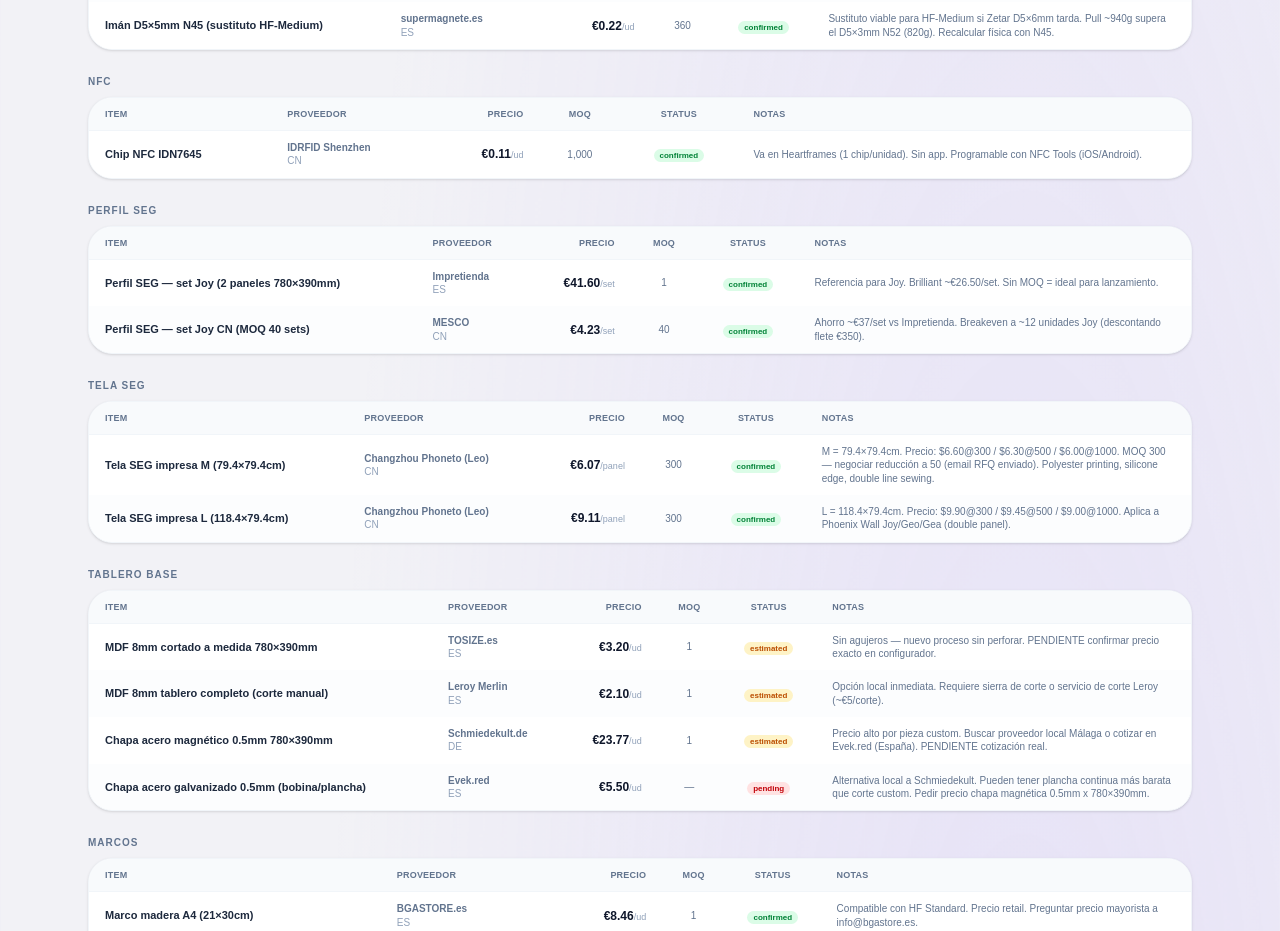
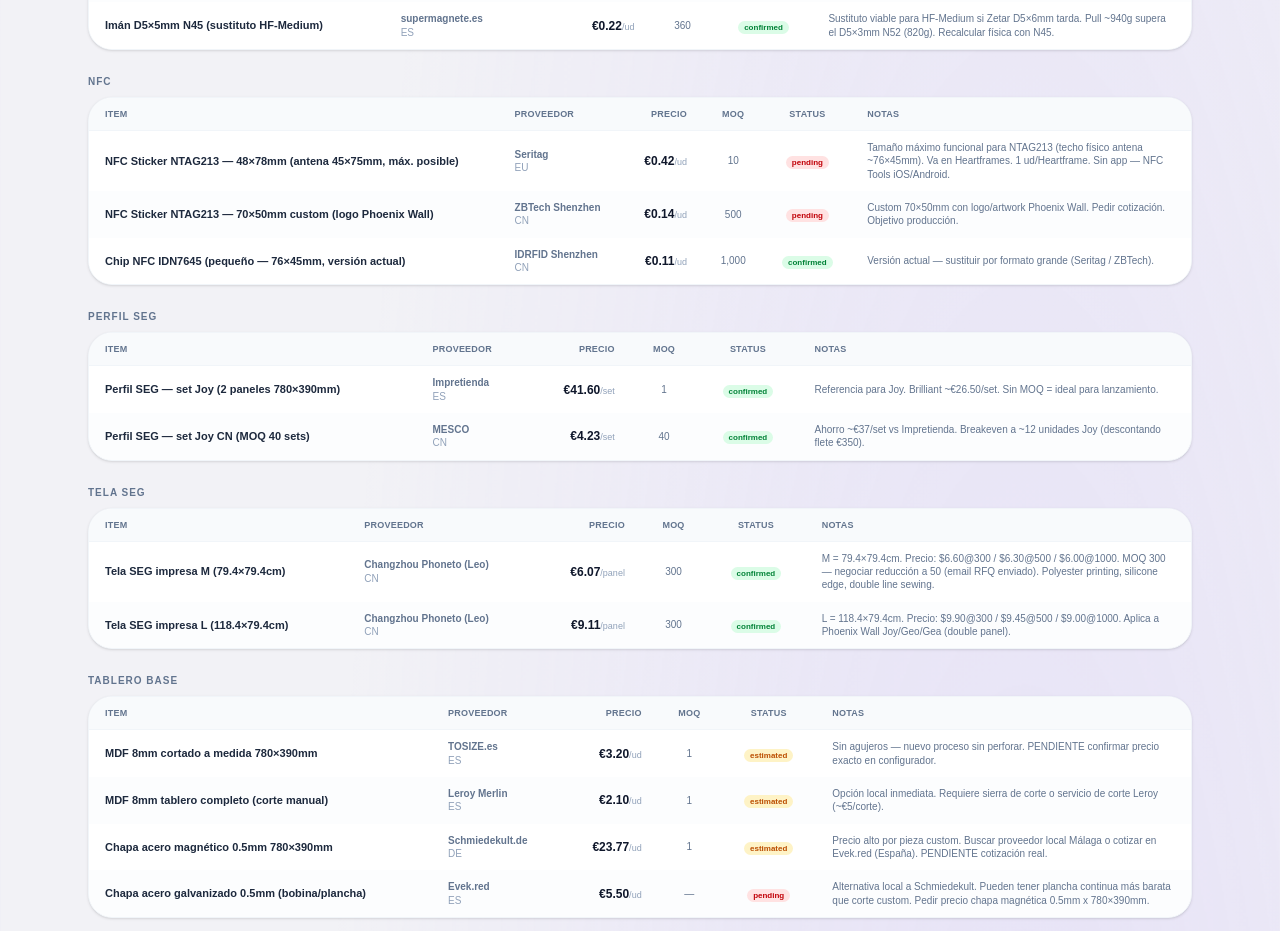
Before and after one commit to Impecable9/Azuretradehub, a Next.js app: page /strategy in a window 1280 px wide. Shown: the part 7050-7981 px from the top of the page. Built offline with nearby package versions, Linux system fonts and the light colour scheme; no server answers; sample sign-in values are in the browser's storage.

Commit message:
feat: update NFC to large-format NTAG213 — Seritag 48x78mm + ZBTech custom 70x50mm

```diff
--- a/src/components/strategy/strategyCalc.ts
+++ b/src/components/strategy/strategyCalc.ts
@@ -14,7 +14,21 @@ export const MAGNET_D5x3_EUR  = 0.069;  // D5×3mm — accessories (Zetar confir
 // ── NFC ───────────────────────────────────────────────────────────────────────
 // NFC chip goes in Heartframes (cuadros magnéticos), NOT in base panels.
 // Each Heartframe embeds 1 chip. Not a standalone product — internal component.
-export const NFC_CHIP_USD = 0.12;  // IDN7645 · IDRFID Shenzhen
+//
+// NEW SPEC: large-format NTAG213 sticker 48×78mm (antenna 45×75mm = max for NTAG213).
+// The NTAG213 antenna has a physical ceiling at ~76×45mm — larger sticker = no more range.
+// 70×50mm is the sweet spot for Phoenix Wall branding + max read distance.
+//
+// Suppliers researched (2026-03):
+//   Seritag 48×78mm White:   €0.42/ud @1K (EU, no MOQ — best for prototype)
+//   GoToTags 80×50mm Rect:   $0.24/ud @10K (US, NDEF pre-formatted)
+//   ShopNFC 85×54mm:         €0.46/ud @1K (FR, custom print available)
+//   ZBTech custom 70×50mm:   ~$0.15/ud @500 (CN, logo/artwork, contact: Catherine@zbtechsz.com)
+//
+// Recommendation: Seritag for prototype → ZBTech custom for production
+export const NFC_CHIP_USD = 0.12;  // IDN7645 small (current) — to replace with large format
+export const NFC_CHIP_LARGE_EUR = 0.42; // Seritag 48×78mm @1K — prototype
+export const NFC_CHIP_LARGE_PROD_USD = 0.15; // ZBTech custom 70×50mm @500 — production target
 export const NFC_CHIP_EUR = NFC_CHIP_USD * USD_EUR;
 
 // ── MAGNET PHYSICS — VERTICAL HOLDING FORCE ───────────────────────────────────
@@ -539,9 +553,37 @@ export const SUPPLIERS_CATALOG: SupplierEntry[] = [
 
   // ─── NFC ──────────────────────────────────────────────────────────────────
   {
+    id:         "nfc-seritag-48x78",
+    category:   "NFC",
+    item:        "NFC Sticker NTAG213 — 48×78mm (antena 45×75mm, máx. posible)",
+    supplier:    "Seritag",
+    country:     "EU",
+    priceEUR:    0.42,
+    priceUnit:   "ud",
+    moq:         10,
+    leadTimeDays: 5,
+    status:      "pending",
+    source:      "seritag.com — €0.42/ud @1K. Sin MOQ mínimo. Sirve para prototipos.",
+    notes:       "Tamaño máximo funcional para NTAG213 (techo físico antena ~76×45mm). Va en Heartframes. 1 ud/Heartframe. Sin app — NFC Tools iOS/Android.",
+  },
+  {
+    id:         "nfc-zbtechsz-custom",
+    category:   "NFC",
+    item:        "NFC Sticker NTAG213 — 70×50mm custom (logo Phoenix Wall)",
+    supplier:    "ZBTech Shenzhen",
+    country:     "CN",
+    priceEUR:    parseFloat((0.15 * USD_EUR).toFixed(4)),
+    priceUnit:   "ud",
+    moq:         500,
+    leadTimeDays: 20,
+    status:      "pending",
+    source:      "nfcntag.com · Catherine@zbtechsz.com · WhatsApp +86 13411865164",
+    notes:       "Custom 70×50mm con logo/artwork Phoenix Wall. Pedir cotización. Objetivo producción.",
+  },
+  {
     id:         "nfc-idn7645-idrfid",
     category:   "NFC",
-    item:        "Chip NFC IDN7645",
+    item:        "Chip NFC IDN7645 (pequeño — 76×45mm, versión actual)",
     supplier:    "IDRFID Shenzhen",
     country:     "CN",
     priceEUR:    parseFloat((0.12 * USD_EUR).toFixed(4)),
@@ -550,7 +592,7 @@ export const SUPPLIERS_CATALOG: SupplierEntry[] = [
     leadTimeDays: 15,
     status:      "confirmed",
     source:      "IDRFID cotización — $0.12 USD/ud, MOQ 1 rollo = 1000 ud",
-    notes:       "Va en Heartframes (1 chip/unidad). Sin app. Programable con NFC Tools (iOS/Android).",
+    notes:       "Versión actual — sustituir por formato grande (Seritag / ZBTech).",
   },
 
   // ─── PERFIL SEG ───────────────────────────────────────────────────────────
```
